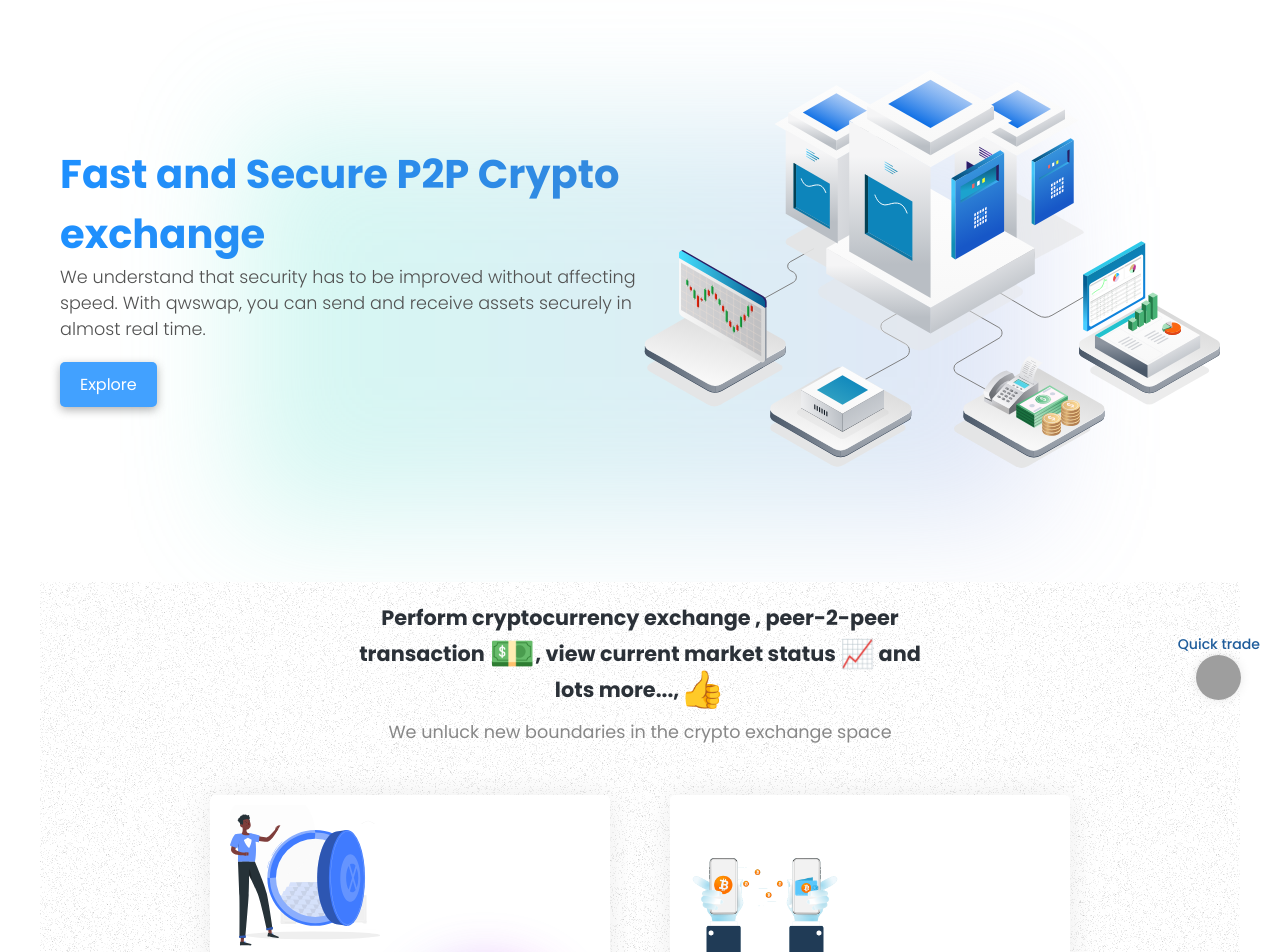
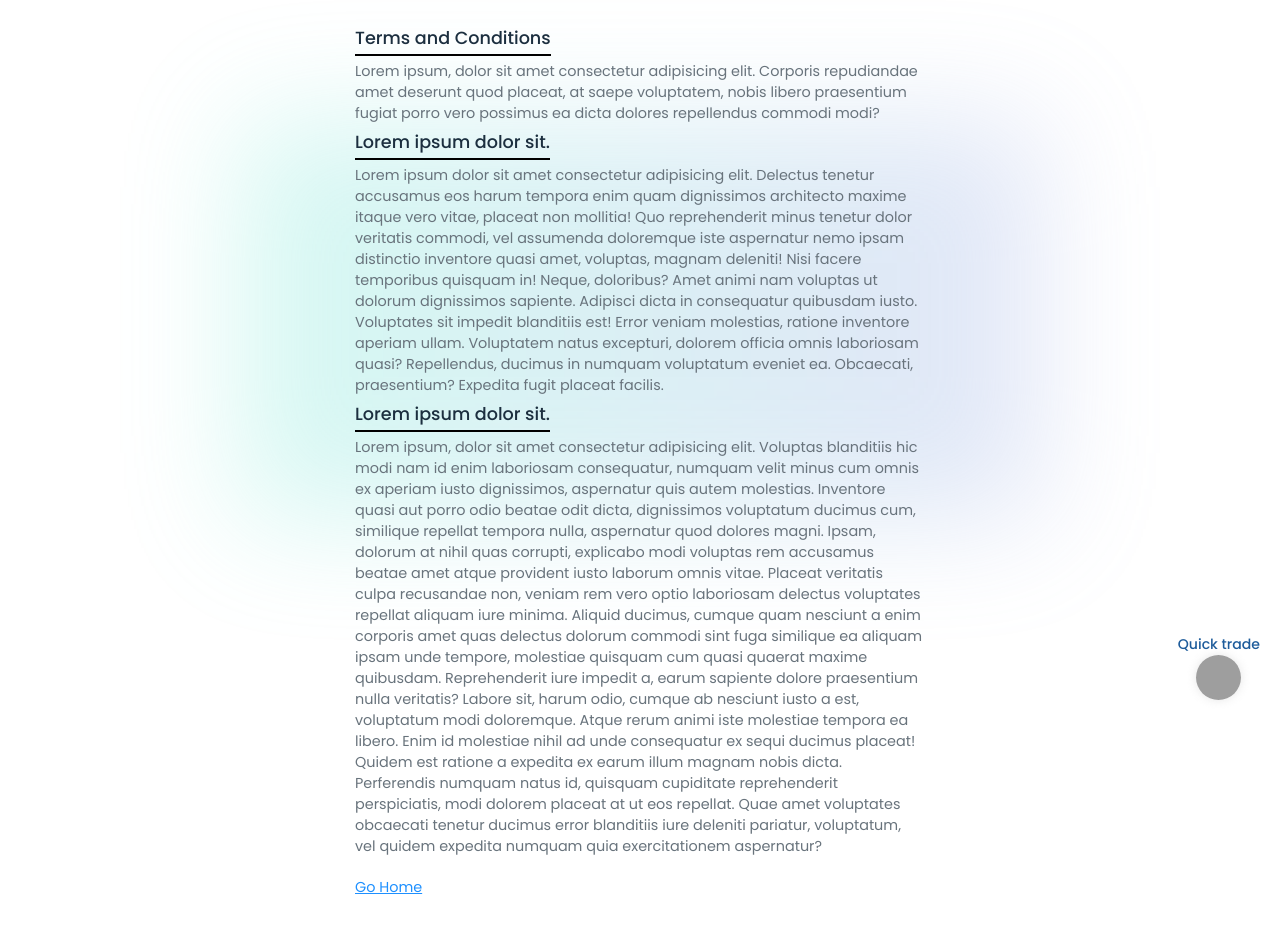
Before and after one commit to Chevr-tech/quickwalletswap_web, a React (Create React App) app: page /termsandcondition in a window 1280 px wide. Shown: the part 80-1032 px from the top of the page. Built offline with nearby package versions, Linux system fonts and the light colour scheme; no server answers; grey boxes are pictures that could not be loaded.

Commit message:
added terms and condition

```diff
--- a/package.json
+++ b/package.json
@@ -11,6 +11,7 @@
     "react": "^17.0.2",
     "react-dom": "^17.0.2",
     "react-icons": "^4.3.1",
+    "react-router-dom": "^5.3.0",
     "react-scripts": "5.0.0",
     "web-vitals": "^2.1.2"
   },
--- a/src/App.js
+++ b/src/App.js
@@ -3,27 +3,25 @@
 import React from "react";
 import Navbar from "./components/Navbar";
 import Footer from "./components/Footer";
-import Hero from "./components/Hero";
-import Services from "./components/Services";
-import Download from "./components/Download";
-import User from "./components/User";
+import { BrowserRouter as Router, Route, Switch } from "react-router-dom";
 import Body from "./components/Body";
-import Market from "./components/Market";
+import Home from "./screens/Home";
+import TandC from "./screens/TandC";
 // const Hero = React.lazy(() => require("./components/Hero"));
 
 function App() {
   return (
     <>
-      <Navbar />
-      <Body>
-        <Hero />
-        <Services />
-        <Download />
-        <User />
-        <Market />
-      </Body>
-
-      <Footer />
+      <Router>
+        <Navbar />
+        <Body>
+          <Switch>
+            <Route exact path={"/"} component={Home} />
+            <Route exact path={"/termsandcondition"} component={TandC} />
+          </Switch>
+        </Body>
+        <Footer />
+      </Router>
     </>
   );
 }
--- a/src/components/Body/index.js
+++ b/src/components/Body/index.js
@@ -14,7 +14,6 @@
         >
           Quick trade
         </p>
-
         <a
           href={
             "https://wa.me/+2348102851218?text=Hello%20I%20would%20like%20to%20trade%20my:"
--- a/src/components/Footer/style.css
+++ b/src/components/Footer/style.css
@@ -89,7 +89,7 @@
 .social-title,
 .newsletter-title,
 .support-title {
-  font-size: 0.75rem;
+  font-size: 12px;
   text-transform: uppercase;
   font-weight: bold;
   color: #3f3f3f;
@@ -105,7 +105,7 @@
 
 .social-link__name,
 .support-link__name {
-  font-size: 0.8rem;
+  font-size: 13px;
   color: #888888;
 }
 
--- a/src/components/Navbar/index.js
+++ b/src/components/Navbar/index.js
@@ -1,8 +1,10 @@
-import React from "react";
+import React, { useEffect } from "react";
 import "../Navbar/style.css";
 import { FaStream } from "react-icons/fa";
+import { Link } from "react-router-dom";
 
 function Navbar() {
+  useEffect(() => {}, []);
   return (
     <>
       <nav>
@@ -13,15 +15,18 @@
           <div className="nav-brand__title">QWswap</div>
         </div>
         <div className="nav-link__cover">
-          <a href="#service-section" className="nav-link">
+          <Link to="/#service-section" className="nav-link">
             Service
-          </a>
-          <a href="#download-section" className="nav-link">
+          </Link>
+          <Link to="/#download-section" className="nav-link">
             Download
-          </a>
-          <a href="#footer-section" className="nav-link">
+          </Link>
+          <Link to="/" className="nav-link">
             Support
-          </a>
+          </Link>
+          <Link to="/termsandcondition" className="nav-link">
+            T & C
+          </Link>
         </div>
         {/* <div className="nav-brand__menu">
           <FaStream color="dodgerblue" fontSize={"1.2rem"} />
--- a/src/index.css
+++ b/src/index.css
@@ -12,3 +12,27 @@
   height: 100%;
   font-family: "Poppins", sans-serif;
 }
+
+.tc-title {
+  font-weight: 500;
+  font-size: 1.1rem;
+  padding: 5px 0 3px 0;
+  width: fit-content;
+  border-bottom: 2px solid black;
+  margin: 0 0 5px 0;
+  color: #1c2f3f;
+}
+
+.tc-c {
+  font-size: 0.9rem;
+  color: #68737c;
+}
+
+.back {
+  display: inline-block;
+  width: fit-content;
+  font-size: 0.9rem;
+  padding: 20px 0 0 0;
+  color: dodgerblue;
+  text-decoration: underline;
+}
--- a/src/screens/Home.js
+++ b/src/screens/Home.js
@@ -1,7 +1,20 @@
 import React from "react";
+import Hero from "../components/Hero";
+import Services from "../components/Services";
+import Download from "../components/Download";
+import User from "../components/User";
+import Market from "../components/Market";
 
 function Home(props) {
-  return;
+  return (
+    <>
+      <Hero />
+      <Services />
+      <Download />
+      <User />
+      <Market />
+    </>
+  );
 }
 
 export default Home;
--- /dev/null
+++ b/src/screens/TandC.js
@@ -0,0 +1,70 @@
+import { Link } from "react-router-dom";
+
+const TandC = () => {
+  return (
+    <>
+      <div
+        style={{
+          margin: "100px auto 0 auto",
+          minWidth: "300px",
+          maxWidth: "600px",
+          height: "auto",
+          padding: "0 15px",
+        }}
+      >
+        <div className="tc-title">Terms and Conditions</div>
+        <div className="tc-c">
+          Lorem ipsum, dolor sit amet consectetur adipisicing elit. Corporis
+          repudiandae amet deserunt quod placeat, at saepe voluptatem, nobis
+          libero praesentium fugiat porro vero possimus ea dicta dolores
+          repellendus commodi modi?
+        </div>
+        <div className="tc-title">Lorem ipsum dolor sit.</div>
+        <div className="tc-c">
+          Lorem ipsum dolor sit amet consectetur adipisicing elit. Delectus
+          tenetur accusamus eos harum tempora enim quam dignissimos architecto
+          maxime itaque vero vitae, placeat non mollitia! Quo reprehenderit
+          minus tenetur dolor veritatis commodi, vel assumenda doloremque iste
+          aspernatur nemo ipsam distinctio inventore quasi amet, voluptas,
+          magnam deleniti! Nisi facere temporibus quisquam in! Neque, doloribus?
+          Amet animi nam voluptas ut dolorum dignissimos sapiente. Adipisci
+          dicta in consequatur quibusdam iusto. Voluptates sit impedit
+          blanditiis est! Error veniam molestias, ratione inventore aperiam
+          ullam. Voluptatem natus excepturi, dolorem officia omnis laboriosam
+          quasi? Repellendus, ducimus in numquam voluptatum eveniet ea.
+          Obcaecati, praesentium? Expedita fugit placeat facilis.
+        </div>
+        <div className="tc-title">Lorem ipsum dolor sit.</div>
+        <div className="tc-c">
+          Lorem ipsum, dolor sit amet consectetur adipisicing elit. Voluptas
+          blanditiis hic modi nam id enim laboriosam consequatur, numquam velit
+          minus cum omnis ex aperiam iusto dignissimos, aspernatur quis autem
+          molestias. Inventore quasi aut porro odio beatae odit dicta,
+          dignissimos voluptatum ducimus cum, similique repellat tempora nulla,
+          aspernatur quod dolores magni. Ipsam, dolorum at nihil quas corrupti,
+          explicabo modi voluptas rem accusamus beatae amet atque provident
+          iusto laborum omnis vitae. Placeat veritatis culpa recusandae non,
+          veniam rem vero optio laboriosam delectus voluptates repellat aliquam
+          iure minima. Aliquid ducimus, cumque quam nesciunt a enim corporis
+          amet quas delectus dolorum commodi sint fuga similique ea aliquam
+          ipsam unde tempore, molestiae quisquam cum quasi quaerat maxime
+          quibusdam. Reprehenderit iure impedit a, earum sapiente dolore
+          praesentium nulla veritatis? Labore sit, harum odio, cumque ab
+          nesciunt iusto a est, voluptatum modi doloremque. Atque rerum animi
+          iste molestiae tempora ea libero. Enim id molestiae nihil ad unde
+          consequatur ex sequi ducimus placeat! Quidem est ratione a expedita ex
+          earum illum magnam nobis dicta. Perferendis numquam natus id, quisquam
+          cupiditate reprehenderit perspiciatis, modi dolorem placeat at ut eos
+          repellat. Quae amet voluptates obcaecati tenetur ducimus error
+          blanditiis iure deleniti pariatur, voluptatum, vel quidem expedita
+          numquam quia exercitationem aspernatur?
+        </div>
+        <Link to="/" className="back">
+          Go Home
+        </Link>
+      </div>
+    </>
+  );
+};
+
+export default TandC;
```
Also changed, not shown: 1 other file (tests, documents, lock files or other folders).
